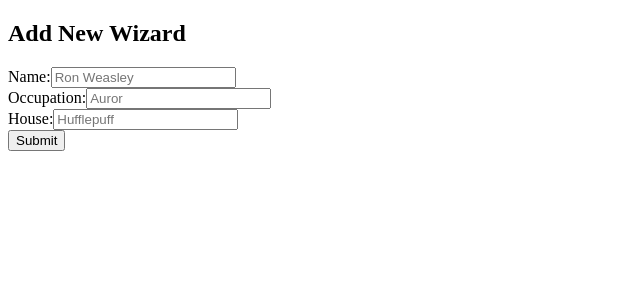
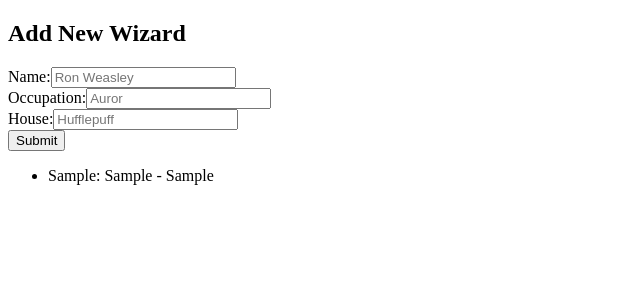
Before and after one commit to DigitalCraftsStudents/code-along-react-wizard-form, a React (Create React App) app: page / in a window 1280 px wide. Both pictures are taken after typing "Sample", "Sample", "Sample" into the empty fields and a click on the input 36 px from the left and 140 px from the top of the page. Shown: the top 300 px of the page, without its empty margins (0-640 px from the left). Built offline with nearby package versions, Linux system fonts and the light colour scheme.

Commit message:
lists out wizards in the App

```diff
--- a/src/App.js
+++ b/src/App.js
@@ -27,6 +27,11 @@ function App() {
         //   wizard
         // ]);
       }} />
+      <ul>
+        {
+          wizards.map(w => <li key={w.name}>{w.name}: {w.occupation} - {w.house}</li>)
+        }
+      </ul>
     </div>
   );
 }
```
